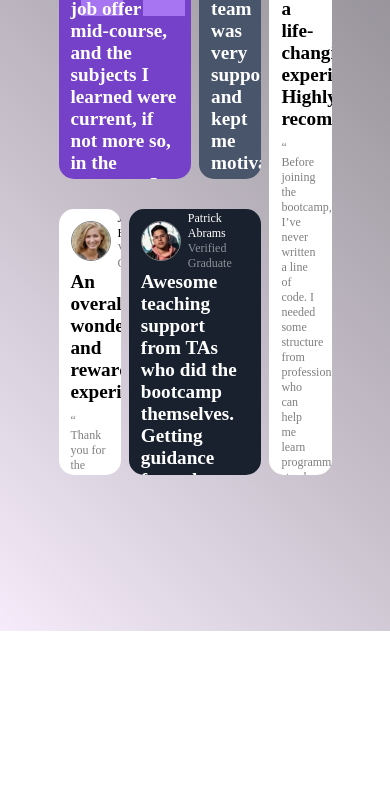
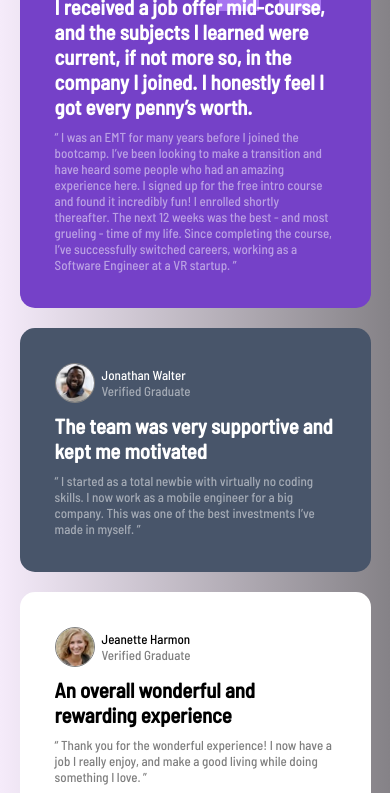
Before and after one commit to guusteak/grid, a plain HTML site: page index.html in a window 390 px wide. Shown: the part 213-1006 px from the top of the page. Before the commit the page ends 844 px from the top, so only its background shows below. Drawn offline with Linux system fonts and the light colour scheme.

Commit message:
add mobile view

```diff
--- a/styles.css
+++ b/styles.css
@@ -1,6 +1,8 @@
+@import url('https://fonts.googleapis.com/css2?family=Barlow+Semi+Condensed:ital,wght@0,500;1,500&display=swap');
 :root{
     box-sizing: border-box;
-    font-size: 12px;
+    font-size: 13px;
+    font-family: 'Barlow Semi Condensed';
 }
 
 *{
@@ -61,6 +63,7 @@ body{
     display: flex;
     flex-direction: column;
     gap: 10px;
+    align-content: space-around;
 }
 
 .intro{
@@ -110,3 +113,22 @@ body{
 .first, .second, .fifth{
     color: white;
 }
+
+@media only screen and (max-width:500px){
+    body{
+        background: linear-gradient(90deg, #f5ebfa, #858287);
+        min-height: fit-content
+    }
+
+    .container{
+        display: flex;
+        flex-direction: column;
+        height: fit-content;
+        gap: 20px;
+        width: 90%;
+    }
+    .opinion{
+        overflow: visible;
+        padding: 10%;
+    }
+}
```
